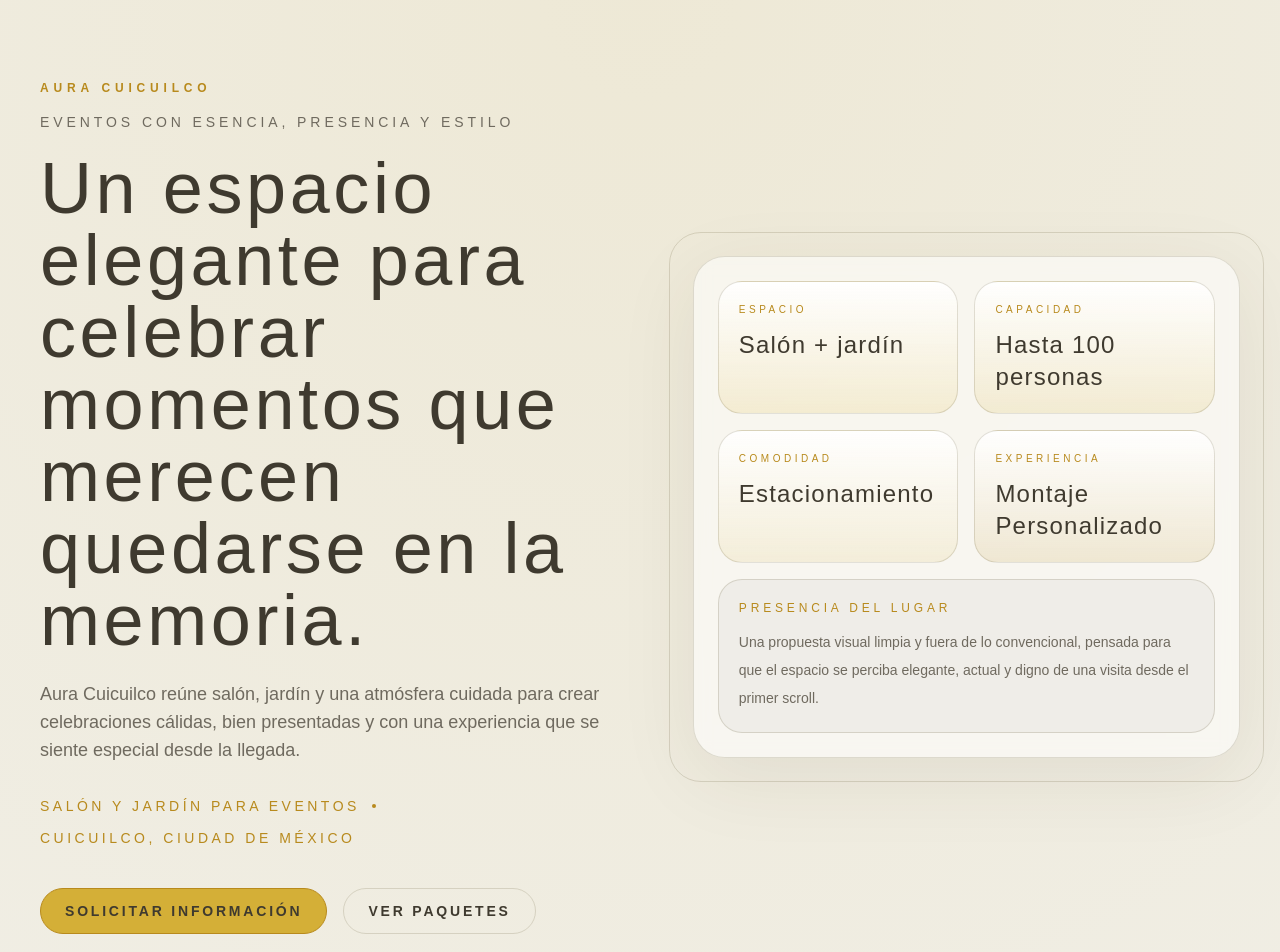
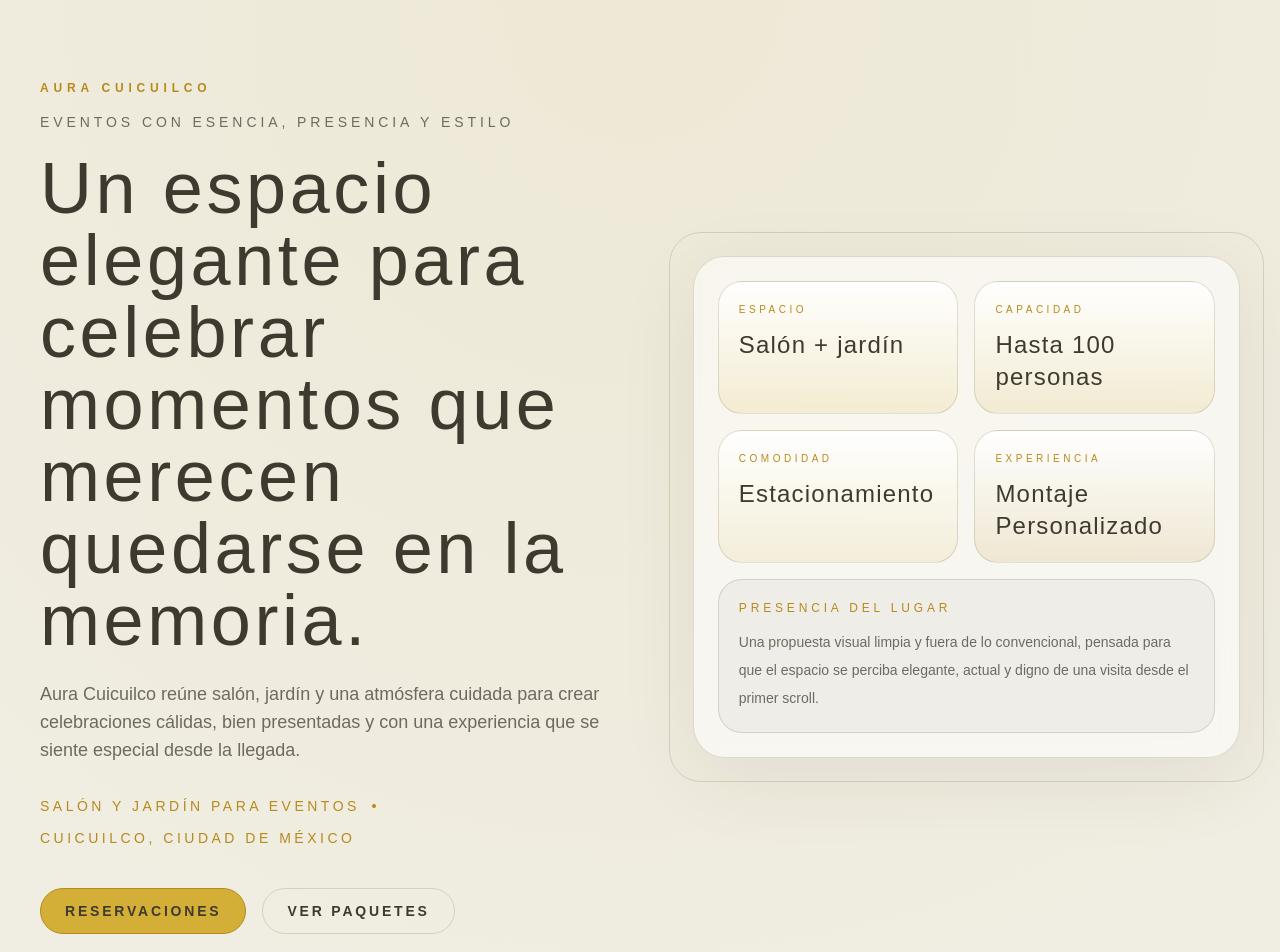
Before and after one commit to Genarohp7/aura-cuicuilco, a React (Vite) app: page / in a window 1280 px wide. Shown: the top 952 px of the page. Built offline with nearby package versions, Linux system fonts and the light colour scheme.

Commit message:
Conecta reservaciones con WhatsApp

```diff
--- a/src/App.jsx
+++ b/src/App.jsx
@@ -1,6 +1,9 @@
 import GallerySection from "./components/GallerySection";
 import SmoothScroll from "./components/SmoothScroll";
 import { siteContent } from "./data/siteContent";
+
+const whatsappUrl =
+  "https://wa.me/525549453061?text=Hola%2C%20quiero%20hacer%20una%20reservacion%20en%20Aura%20Cuicuilco.";
 
 function App() {
   const {
@@ -48,7 +51,9 @@ function App() {
 
               <div className="mt-10 flex flex-wrap gap-4">
                 <a
-                  href="#contacto"
+                  href={whatsappUrl}
+                  target="_blank"
+                  rel="noreferrer"
                   className="inline-flex items-center justify-center rounded-full border border-[var(--gold-dark)] bg-[var(--gold)] px-6 py-3 text-sm font-semibold uppercase tracking-[0.2em] text-[#2f2a20] transition duration-300 hover:-translate-y-0.5"
                 >
                   {hero.primaryCta}
@@ -268,8 +273,17 @@ function App() {
 
             <p className="mt-5 max-w-2xl text-base leading-7 text-[var(--muted)]">
               La mejor forma de entender un lugar para eventos es vivir su ambiente.
-              Aquí después conectaremos WhatsApp, ubicación y el medio de contacto final.
+              Escríbenos por WhatsApp para revisar disponibilidad y resolver tus dudas.
             </p>
+
+            <a
+              href={whatsappUrl}
+              target="_blank"
+              rel="noreferrer"
+              className="mt-8 inline-flex items-center justify-center rounded-full border border-[var(--gold-dark)] bg-[var(--gold)] px-6 py-3 text-sm font-semibold uppercase tracking-[0.2em] text-[#2f2a20] transition duration-300 hover:-translate-y-0.5"
+            >
+              Reservaciones
+            </a>
 
             <div className="mt-8 flex flex-wrap gap-3">
               <span className="rounded-full border border-[var(--line)] bg-[var(--surface)]/90 px-4 py-2 text-sm tracking-[0.08em]">
--- a/src/data/siteContent.js
+++ b/src/data/siteContent.js
@@ -10,7 +10,7 @@ export const siteContent = {
     title: "Un espacio elegante para celebrar momentos que merecen quedarse en la memoria.",
     description:
       "Aura Cuicuilco reúne salón, jardín y una atmósfera cuidada para crear celebraciones cálidas, bien presentadas y con una experiencia que se siente especial desde la llegada.",
-    primaryCta: "Solicitar información",
+    primaryCta: "Reservaciones",
     secondaryCta: "Ver paquetes",
   },
 
```
